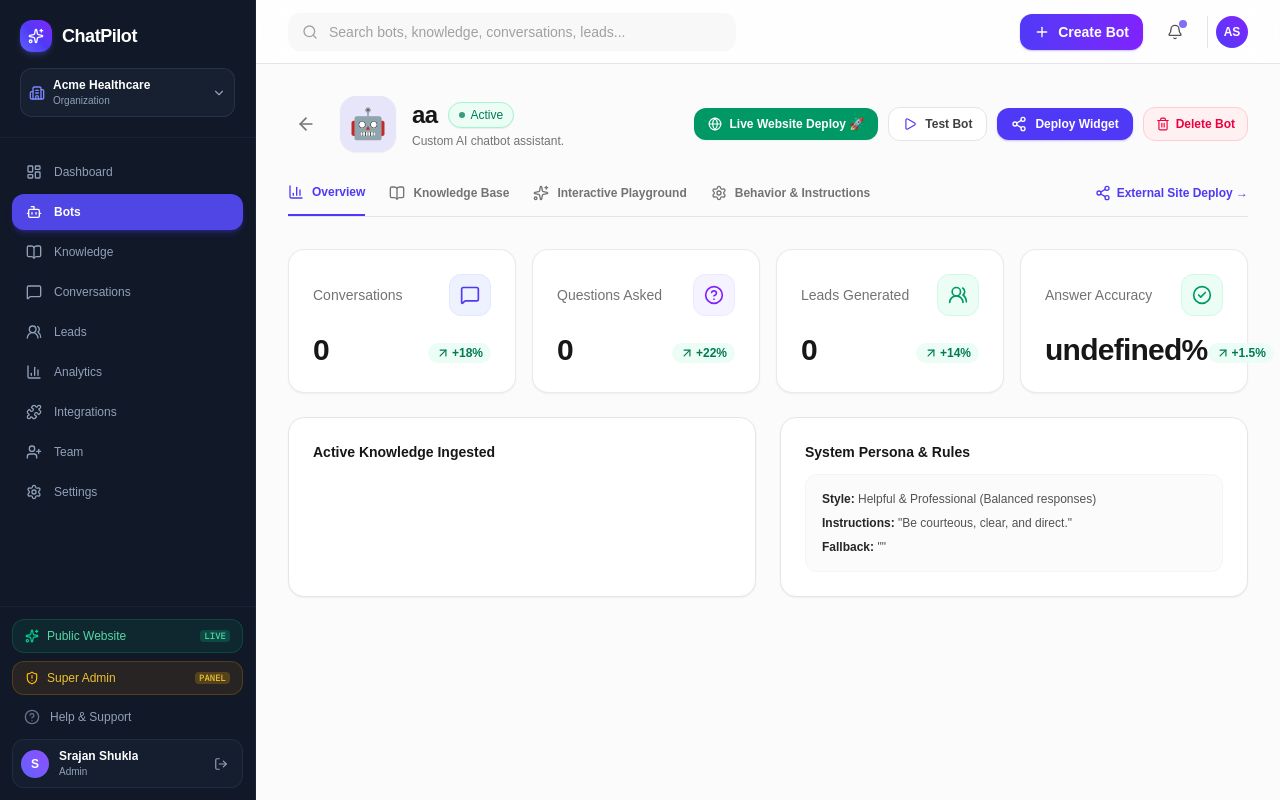
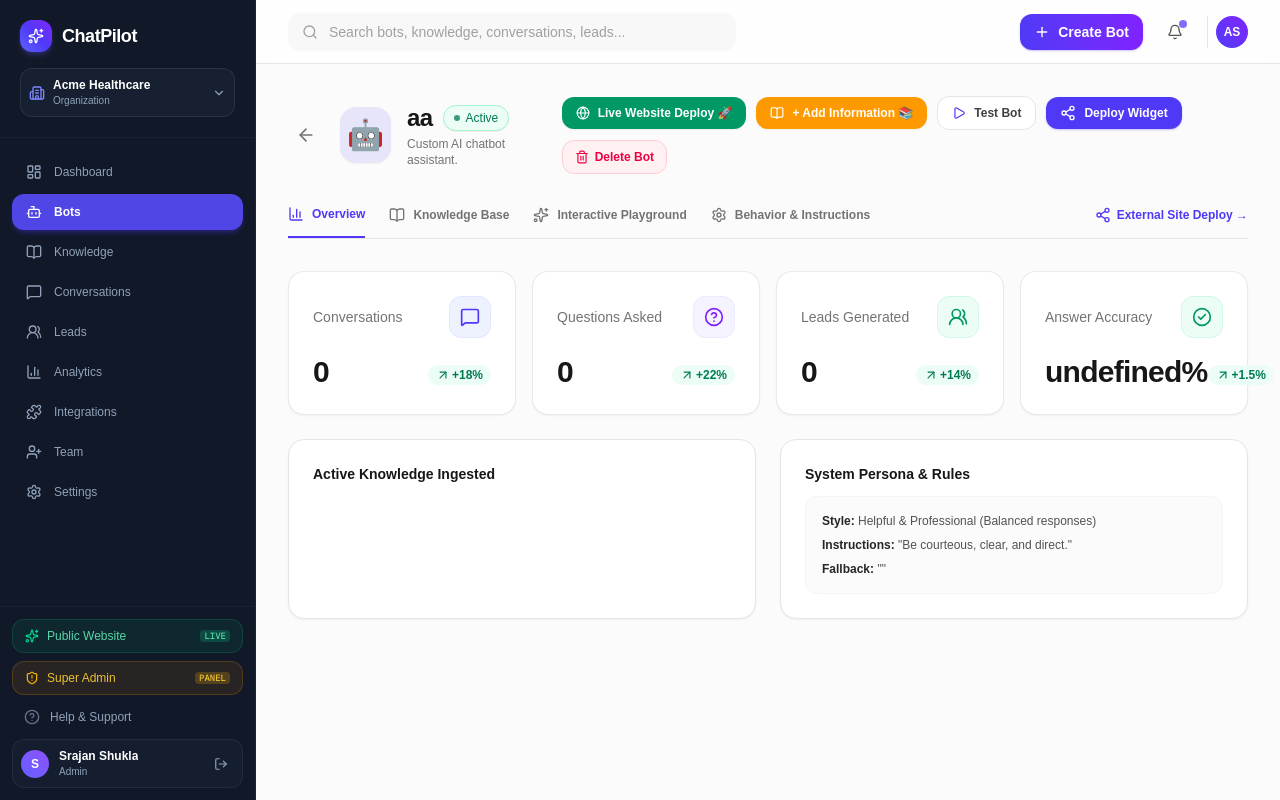
Before and after one commit to aviralshukla2612-png/crm-chatbot, a Next.js app in the folder frontend/: page /bots/bot_179161059922 in a window 1280 px wide. Built offline with nearby package versions, Linux system fonts and the light colour scheme.

Commit message:
feat(ui): add + Add Information button to bot cards and bot details

```diff
--- a/frontend/app/(dashboard)/bots/[botId]/page.js
+++ b/frontend/app/(dashboard)/bots/[botId]/page.js
@@ -2,7 +2,7 @@
 
 import React, { useEffect, useState, Suspense } from "react";
 import Link from "next/link";
-import { useParams, useRouter } from "next/navigation";
+import { useParams, useRouter, useSearchParams } from "next/navigation";
 import {
   Bot,
   Play,
@@ -30,14 +30,20 @@ import { knowledgeApi } from "@/lib/api/knowledge";
 
 function BotDetailContent() {
   const routeParams = useParams();
+  const searchParams = useSearchParams();
   const botId = routeParams?.botId || "bot_sales_01";
+  const queryTab = searchParams?.get("tab");
 
   const [bot, setBot] = useState(null);
   const [documents, setDocuments] = useState([]);
   const [qas, setQas] = useState([]);
-  const [activeTab, setActiveTab] = useState("overview");
+  const [activeTab, setActiveTab] = useState(queryTab || "overview");
   const [knowledgeSubtab, setKnowledgeSubtab] = useState("websites");
   const [loading, setLoading] = useState(true);
+
+  useEffect(() => {
+    if (queryTab) setActiveTab(queryTab);
+  }, [queryTab]);
 
   useEffect(() => {
     async function loadBotData() {
@@ -116,6 +122,17 @@ function BotDetailContent() {
             <Globe className="w-3.5 h-3.5" />
             Live Website Deploy 🚀
           </a>
+
+          {/* Direct Add Information / Knowledge Button */}
+          <button
+            type="button"
+            onClick={() => setActiveTab("knowledge")}
+            className="inline-flex items-center gap-2 px-3.5 py-2 text-xs font-semibold rounded-xl bg-amber-500 hover:bg-amber-600 text-white shadow-xs transition-colors cursor-pointer"
+            title="Add website URLs, documents, Q&A pairs, or training information"
+          >
+            <BookOpen className="w-3.5 h-3.5" />
+            <span>+ Add Information 📚</span>
+          </button>
 
           <button
             onClick={() => setActiveTab("test")}
--- a/frontend/app/(dashboard)/bots/page.js
+++ b/frontend/app/(dashboard)/bots/page.js
@@ -22,6 +22,7 @@ import {
   X,
   Download,
   ShieldCheck,
+  BookOpen,
 } from "lucide-react";
 import { botsApi } from "@/lib/api/bots";
 import { useRealtimeSync } from "@/lib/hooks/useRealtimeSync";
@@ -340,6 +341,16 @@ export default function BotsPage() {
                   <span>Open</span>
                 </Link>
 
+                {/* Direct Add Information / Knowledge Button */}
+                <Link
+                  href={`/bots/${bot.id}?tab=knowledge`}
+                  className="px-3.5 py-1.5 rounded-lg bg-amber-500 hover:bg-amber-600 text-white font-semibold transition-colors flex items-center gap-1.5 cursor-pointer shadow-2xs"
+                  title="Add website URLs, documents, Q&A pairs, or training information"
+                >
+                  <BookOpen className="w-3.5 h-3.5" />
+                  <span>+ Add Information 📚</span>
+                </Link>
+
                 {/* Direct Live Website Deploy Button */}
                 <a
                   href={bot.websiteUrl || "https://cashbook.vardaansmartsolutions.com"}
```
